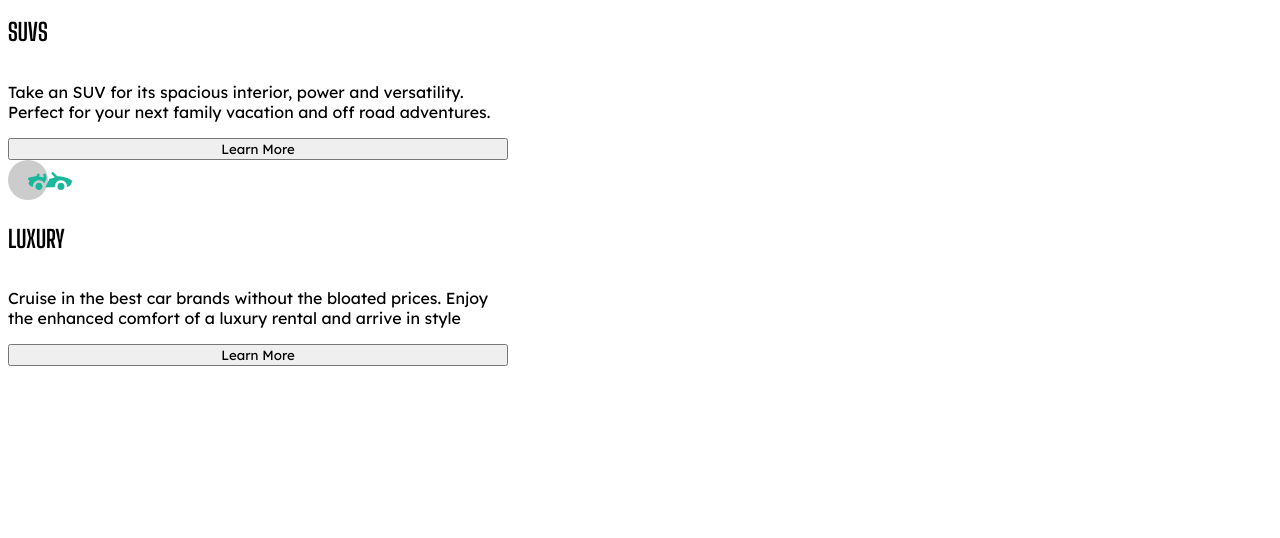
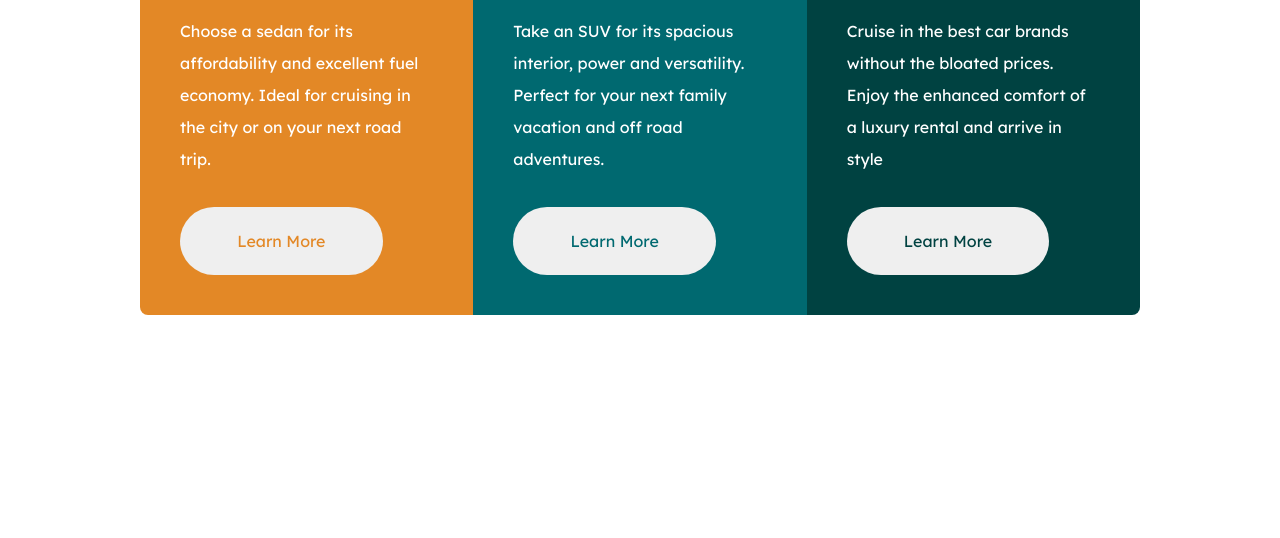
Before and after one commit to Alphenx/202301-w2ch1-adrian-garcia, a website: page index.html in a window 1280 px wide. Shown: the part 262-800 px from the top of the page. Drawn offline with Linux system fonts and the light colour scheme.

Commit message:
Add section style

```diff
--- a/index.css
+++ b/index.css
@@ -5,31 +5,92 @@ font-family: 'Lexend Deca', sans-serif; */
 
 .main-container {
   display: flex;
+  max-width: 1000px;
+  margin: 0 auto;
 }
 
 .card-container {
+  color: white;
+  width: 70%;
   display: flex;
-  max-width: 500px;
+  margin: 0 auto;
+  gap: 1rem;
+  padding: 2.5rem;
+  flex-wrap: wrap;
+}
+
+.card-container__sedans {
+  background-color: hsl(31, 77%, 52%);
+  border-radius: 0.5rem 0 0 0.5rem;
+}
+
+.card-container__sedans button {
+  color: hsl(31, 77%, 52%);
+}
+
+.card-container__suvs button {
+  color: hsl(184, 100%, 22%);
+}
+
+.card-container__luxury button {
+  color: hsl(179, 100%, 13%);
+}
+
+.card-container__suvs {
+  background-color: hsl(184, 100%, 22%);
+}
+.card-container__luxury {
+  border-radius: 0 0.5rem 0.5rem 0;
+  background-color: hsl(179, 100%, 13%);
 }
 
 .card-container h2 {
   font-family: "Big Shoulders Display", cursive;
+  font-weight: 700;
+  font-size: 3rem;
+  width: 100%;
 }
 
 .card-container p {
   font-family: "Lexend Deca", sans-serif;
+  font-weight: 400;
+  line-height: 2rem;
 }
 
 .card-container button {
+  font-size: 1rem;
   font-family: "Lexend Deca", sans-serif;
+  width: 80%;
+  border-radius: 2.5rem;
+  border: 0;
+  padding: 1.5rem;
 }
 
 @media (max-width: 1440px) {
   .main-container {
-    flex-direction: column;
+    max-width: 1000px;
+    margin: 0 auto;
   }
-
   .card-container {
     flex-direction: column;
   }
 }
+
+@media (max-width: 446px) {
+  .main-container {
+    display: flex;
+    flex-wrap: wrap;
+  }
+
+  .card-container__sedans {
+    border-radius: 0.5rem 0.5rem 0 0;
+  }
+
+  .card-container__suvs {
+    border-radius: 0;
+  }
+
+  .card-container__luxury {
+    border-radius: 0 0 0.5rem 0.5rem;
+  }
+}
```
